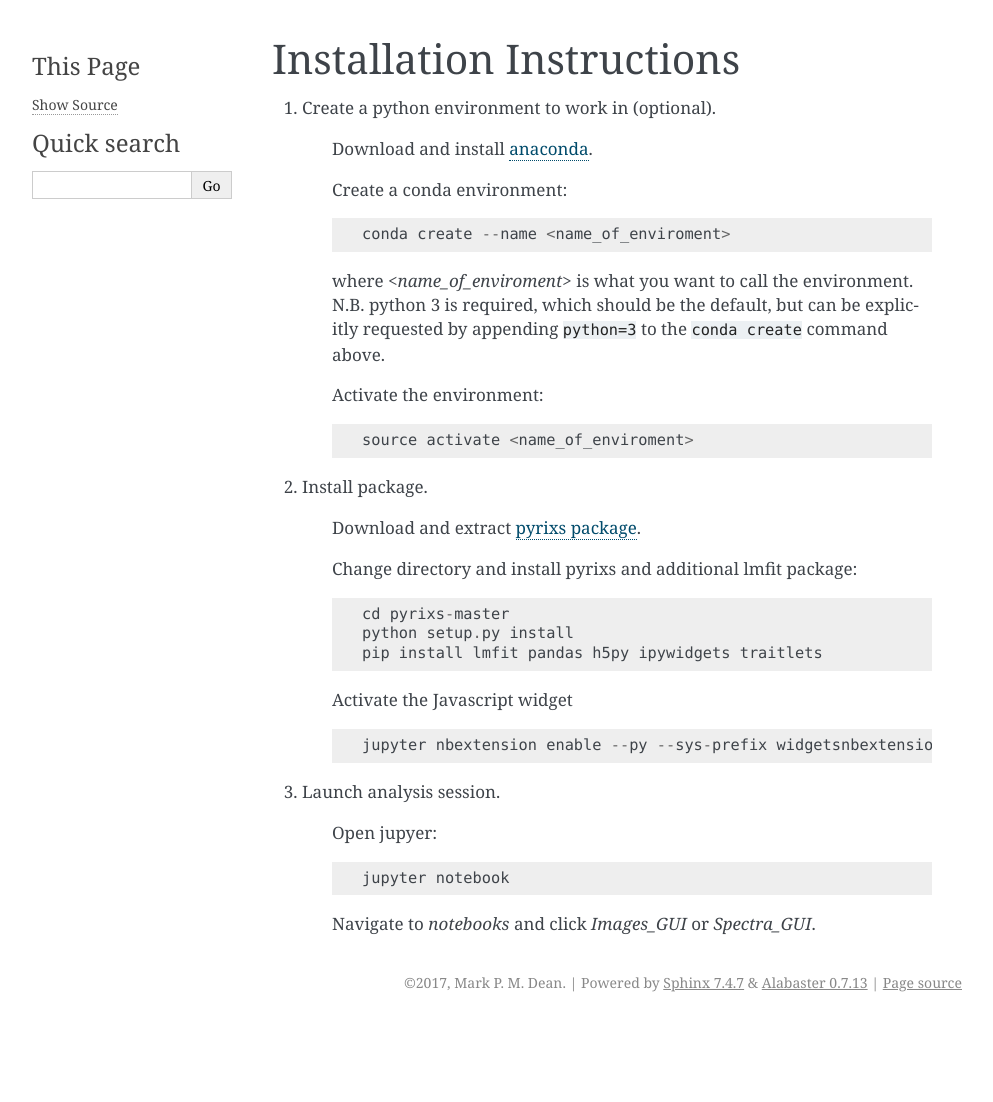
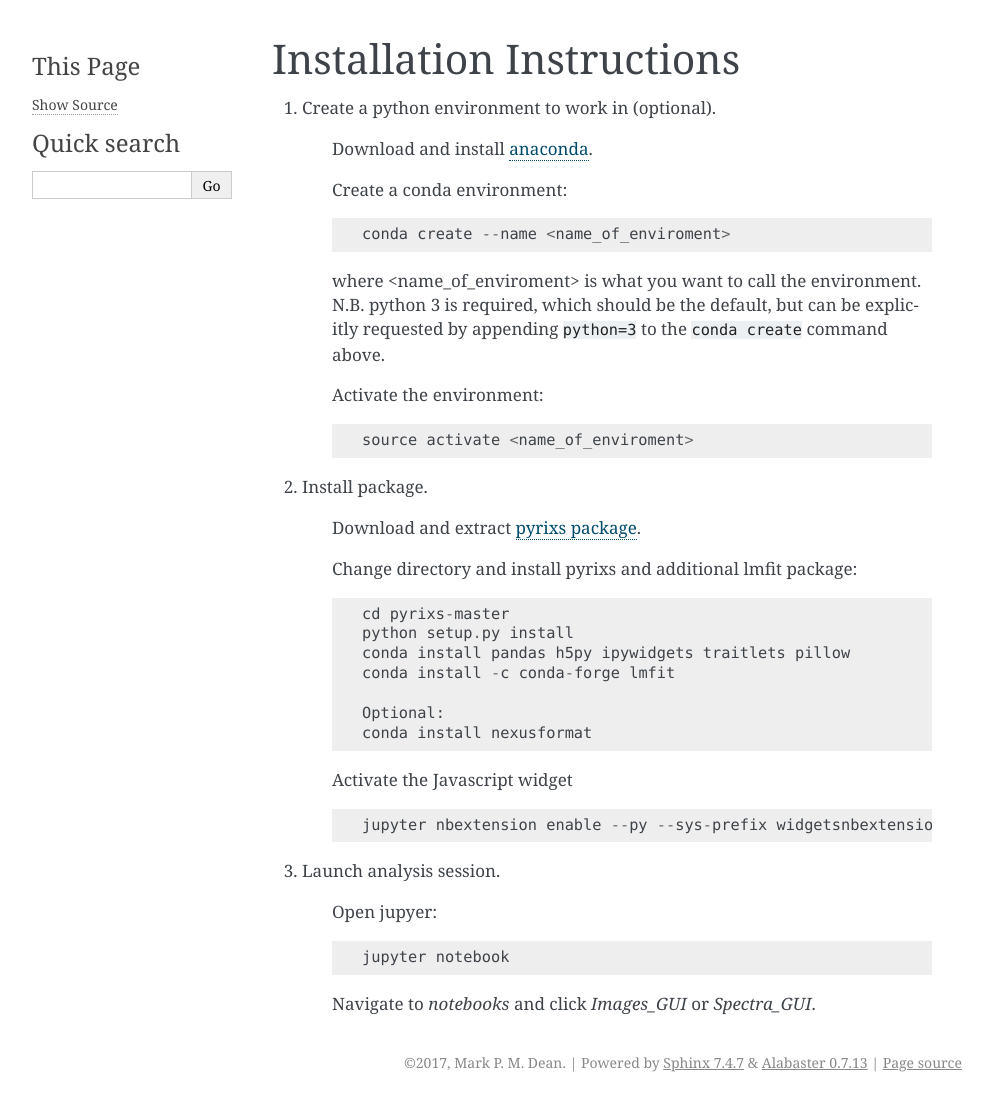
Before and after one commit to mpmdean/pyrixs, a Sphinx documentation site: the page built from doc/source/install.rst, in a window 1280 px wide. Shown: the whole page, without its empty margins (148-1141 px from the left). Built offline with Sphinx 7.4.7, drawn with Linux system fonts in a browser that asks for light colours; before the commit the page ends 1022 px from its top, so only the background shows below that.

Commit message:
Installation
clarify that lmfit can be installed through channel

```diff
--- a/doc/source/install.rst
+++ b/doc/source/install.rst
@@ -9,7 +9,8 @@
     Create a conda environment:
     ::
         conda create --name <name_of_enviroment>
-    where *<name_of_enviroment>* is what you want to call the environment. N.B. python 3 is required, which should be the default, but can be explicitly requested by appending ``python=3`` to the ``conda create`` command above.
+    where <name_of_enviroment> is what you want to call the environment. N.B. python 3 is required, which should be the default, but can be explicitly requested by appending ``python=3`` to the ``conda create`` command above.
+
 
     Activate the environment:
     ::
@@ -23,11 +24,17 @@
     ::
         cd pyrixs-master
         python setup.py install
-        pip install lmfit pandas h5py ipywidgets traitlets
+        conda install pandas h5py ipywidgets traitlets pillow
+        conda install -c conda-forge lmfit
+
+        Optional:
+        conda install nexusformat
+
 
     Activate the Javascript widget
     ::
         jupyter nbextension enable --py --sys-prefix widgetsnbextension
+
 
 3. Launch analysis session.
 
```
Also changed, not shown: README.rst (+6 -1 lines).
